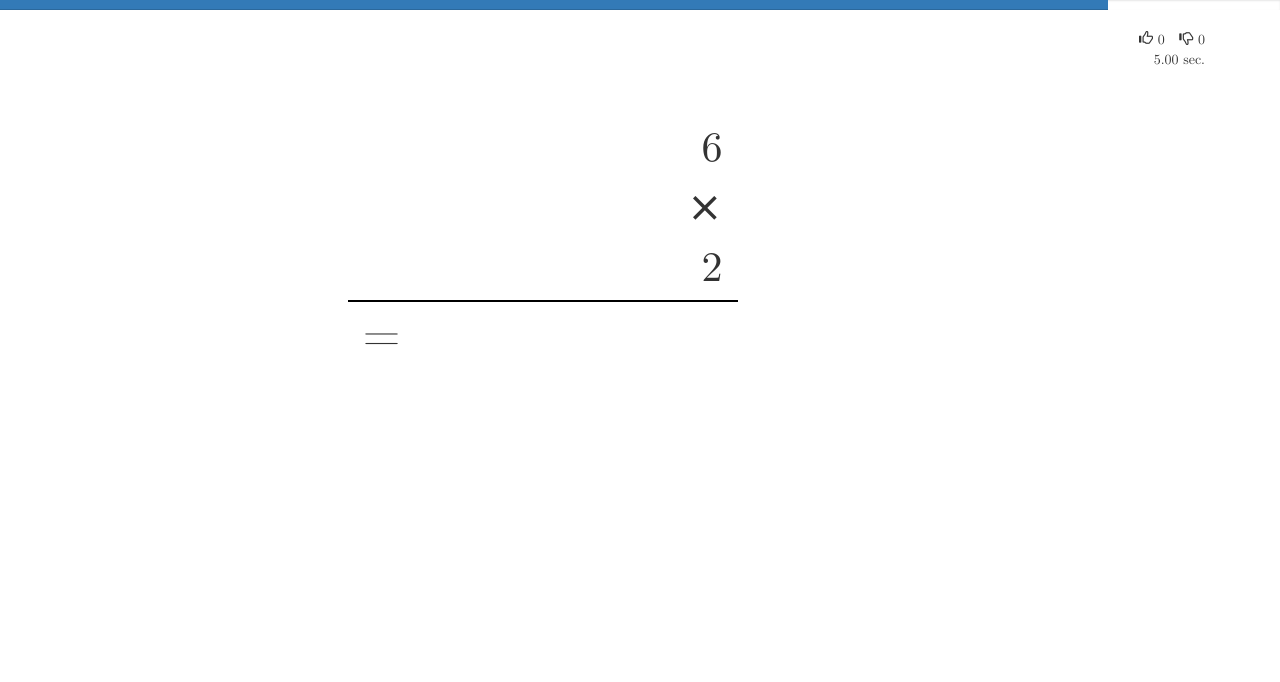
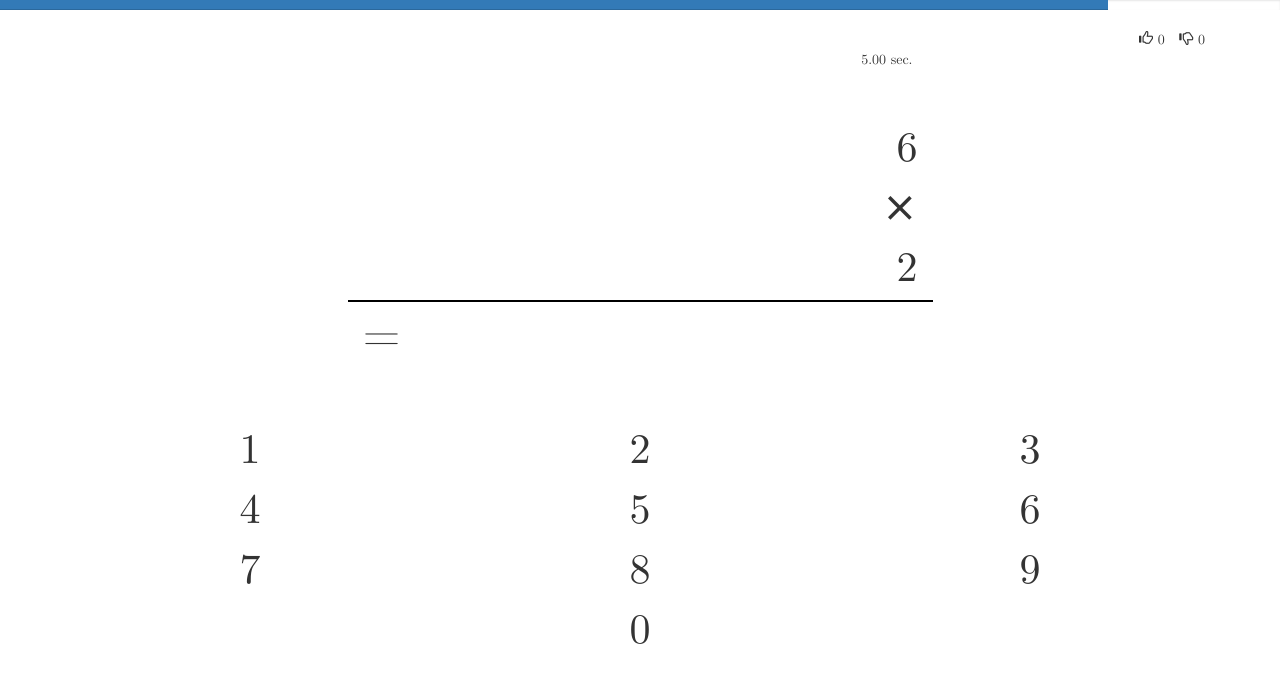
Before and after one commit to cezary12/cezary12.github.io, a website: page brainflak/index.html in a window 1280 px wide. Drawn offline with Linux system fonts and the light colour scheme.

Commit message:
keypad + style for small devices

```diff
--- a/brainflak/css/custom.css
+++ b/brainflak/css/custom.css
@@ -1,10 +1,7 @@
 @font-face {
     font-family: 'Computer Modern Serif';
     src: url('../fonts/Computer Modern Serif/cmunrm.eot');
-	src: url('../fonts/Computer Modern Serif/cmunrm.eot?#iefix') format('embedded-opentype'),
-		 url('../fonts/Computer Modern Serif/cmunrm.woff') format('woff'),
-		 url('../fonts/Computer Modern Serif/cmunrm.ttf') format('truetype'),
-		 url('../fonts/Computer Modern Serif/cmunrm.svg#cmunrm') format('svg');
+    src: url('../fonts/Computer Modern Serif/cmunrm.eot?#iefix') format('embedded-opentype'), url('../fonts/Computer Modern Serif/cmunrm.woff') format('woff'), url('../fonts/Computer Modern Serif/cmunrm.ttf') format('truetype'), url('../fonts/Computer Modern Serif/cmunrm.svg#cmunrm') format('svg');
     font-weight: normal;
     font-style: normal;
 }
@@ -13,10 +10,7 @@
 @font-face {
     font-family: 'Computer Modern Serif';
     src: url('../fonts/Computer Modern Serif/cmunbx.eot');
-	src: url('../fonts/Computer Modern Serif/cmunbx.eot?#iefix') format('embedded-opentype'),
-		 url('../fonts/Computer Modern Serif/cmunbx.woff') format('woff'),
-		 url('../fonts/Computer Modern Serif/cmunbx.ttf') format('truetype'),
-		 url('../fonts/Computer Modern Serif/cmunbx.svg#cmunbx') format('svg');
+    src: url('../fonts/Computer Modern Serif/cmunbx.eot?#iefix') format('embedded-opentype'), url('../fonts/Computer Modern Serif/cmunbx.woff') format('woff'), url('../fonts/Computer Modern Serif/cmunbx.ttf') format('truetype'), url('../fonts/Computer Modern Serif/cmunbx.svg#cmunbx') format('svg');
     font-weight: bold;
     font-style: normal;
 }
@@ -25,10 +19,7 @@
 @font-face {
     font-family: 'Computer Modern Serif';
     src: url('../fonts/Computer Modern Serif/cmunti.eot');
-	src: url('../fonts/Computer Modern Serif/cmunti.eot?#iefix') format('embedded-opentype'),
-		 url('../fonts/Computer Modern Serif/cmunti.woff') format('woff'),
-		 url('../fonts/Computer Modern Serif/cmunti.ttf') format('truetype'),
-		 url('../fonts/Computer Modern Serif/cmunti.svg#cmunti') format('svg');
+    src: url('../fonts/Computer Modern Serif/cmunti.eot?#iefix') format('embedded-opentype'), url('../fonts/Computer Modern Serif/cmunti.woff') format('woff'), url('../fonts/Computer Modern Serif/cmunti.ttf') format('truetype'), url('../fonts/Computer Modern Serif/cmunti.svg#cmunti') format('svg');
     font-weight: normal;
     font-style: italic;
 }
@@ -37,24 +28,21 @@
 @font-face {
     font-family: 'Computer Modern Serif';
     src: url('../fonts/Computer Modern Serif/cmunbi.eot');
-	src: url('../fonts/Computer Modern Serif/cmunbi.eot?#iefix') format('embedded-opentype'),
-		 url('../fonts/Computer Modern Serif/cmunbi.woff') format('woff'),
-		 url('../fonts/Computer Modern Serif/cmunbi.ttf') format('truetype'),
-		 url('../fonts/Computer Modern Serif/cmunbi.svg#cmunbi') format('svg');
+    src: url('../fonts/Computer Modern Serif/cmunbi.eot?#iefix') format('embedded-opentype'), url('../fonts/Computer Modern Serif/cmunbi.woff') format('woff'), url('../fonts/Computer Modern Serif/cmunbi.ttf') format('truetype'), url('../fonts/Computer Modern Serif/cmunbi.svg#cmunbi') format('svg');
     font-weight: bold;
     font-style: italic;
 }
 
 body {
-    font-family: 'Computer Modern Serif', 'Lucida Sans', 'Lucida Sans Regular', 'Lucida Grande', 'Lucida Sans Unicode', Geneva, Verdana, sans-serif
+    font-family: 'Computer Modern Serif', 'Lucida Sans', 'Lucida Sans Regular', 'Lucida Grande', 'Lucida Sans Unicode', Geneva, Verdana, sans-serif;
 }
 
 .question {
-    font-size: 3em
+    font-size: 3em;
 }
 
 .answer {
-    font-size: 3.5em
+    font-size: 3.5em;
 }
 
 .result {
@@ -64,9 +52,52 @@ body {
 .progress {
     background-color: transparent;
     border-radius: 0;
-    height:10px;
+    height: 10px;
 }
 
 .progress-bar {
-    transition: width 0.1s ease
+    transition: width 0.1s ease;
 }
+
+.keypad {
+    border-radius: 0;
+    padding: 0;
+}
+
+.keypad-number {
+    text-align: center;
+    display: inline-block;
+}
+
+
+
+.keypad-number-inner {
+    text-align: center;
+    font-size: 3em;
+    width: 100%;
+    border-radius: 0;
+    width: 100%;
+}
+
+    .keypad-number-inner:hover {
+        background-color: lightgray;
+    }
+
+    .keypad-number-inner:active {
+        background-color: lightgray;
+        color: white;
+    }
+
+@media only screen and (max-device-width : 500px) {
+    .question {
+        font-size: 2em;
+    }
+
+    .answer {
+        font-size: 2em;
+    }
+
+    .keypad-number-inner {
+        font-size: 2em;
+    }
+}
--- a/brainflak/index.html
+++ b/brainflak/index.html
@@ -2,7 +2,9 @@
 <html>
 <head>
     <title>brainflak</title>
-    <meta charset="utf-8" />
+    <meta charset="utf-8">
+    <meta http-equiv="X-UA-Compatible" content="IE=edge">
+    <meta name="viewport" content="width=device-width, initial-scale=1">
     <link href="css/site.min.css" rel="stylesheet" />
 </head>
 <body data-bind="event: { keydown: keydownAnswer }">
@@ -24,39 +26,90 @@
         </div>
     </div>
     <div class="row">
+        <div class="col-xs-10 col-xs-offset-1 col-sm-8 col-sm-offset-2 col-md-6 col-md-offset-3">
+            <div class="row">
                 <div class="pull-right" style="margin-right: 20px;">
                     <span data-bind="text: averageTime"></span>
                 </div>
             </div>
             <div class="row" style="margin-top: 50px;"></div>
             <div class="row">
-            <div class="col-xs-4 col-xs-offset-3">
+                <div class="col-xs-12">
                     <span class="pull-right question" data-bind="text: inputFirst"></span>
                 </div>
             </div>
             <div class="row">
-            <div class="col-xs-4 col-xs-offset-3">
+                <div class="col-xs-12">
                     <span class="pull-right question" data-bind="text: operation"></span>
                 </div>
             </div>
             <div class="row">
-            <div class="col-xs-4 col-xs-offset-3">
+                <div class="col-xs-12">
                     <span class="pull-right question" data-bind="text: inputSecond"></span>
                 </div>
             </div>
             <div class="row">
-            <div class="col-xs-4 col-xs-offset-3 result"></div>
+                <div class="col-xs-12 result"></div>
             </div>
             <div class="row">
-            <div class="col-xs-1 col-xs-offset-3">
+                <div class="col-xs-2">
                     <div class="pull-left answer">=</div>
                 </div>
-            <div class="col-xs-3">
+                <div class="col-xs-10">
                     <span class="pull-right answer"
                           data-bind="text: inputAnswer, css: { 'btn-success': isCorrectAnswer, 'btn-danger': isIncorrectAnswer }"></span>
                 </div>
             </div>
+        </div>
+    </div>
 
+
+</div>
+    <div class="container" style="margin-top:50px;">
+        <div class="row">
+            <div class="col-xs-4">
+                <div class="keypad-number-inner">1</div>
+            </div>
+            <div class="col-xs-4">
+                <div class="keypad-number-inner">2</div>
+            </div>
+            <div class="col-xs-4">
+                <div class="keypad-number-inner">3</div>
+            </div>
+        </div>
+        <div class="row">
+            <div class="col-xs-4">
+                <div class="keypad-number-inner">4</div>
+            </div>
+            <div class="col-xs-4">
+                <div class="keypad-number-inner">5</div>
+            </div>
+            <div class="col-xs-4">
+                <div class="keypad-number-inner">6</div>
+            </div>
+        </div>
+        <div class="row">
+            <div class="col-xs-4">
+                <div class="keypad-number-inner">7</div>
+            </div>
+            <div class="col-xs-4">
+                <div class="keypad-number-inner">8</div>
+            </div>
+            <div class="col-xs-4">
+                <div class="keypad-number-inner">9</div>
+            </div>
+        </div>
+        <div class="row">
+            <div class="col-xs-4">
+                <div class="keypad-number-inner"></div>
+            </div>
+            <div class="col-xs-4">
+                <div class="keypad-number-inner">0</div>
+            </div>
+            <div class="col-xs-4">
+                <div class="keypad-number-inner"></div>
+            </div>
+        </div>
     </div>
 
     <script src="js/site.min.js"></script>
```
Also changed, not shown: brainflak/css/custom.min.css, brainflak/css/site.min.css. Lines whose indentation alone changed are shown as unchanged.
